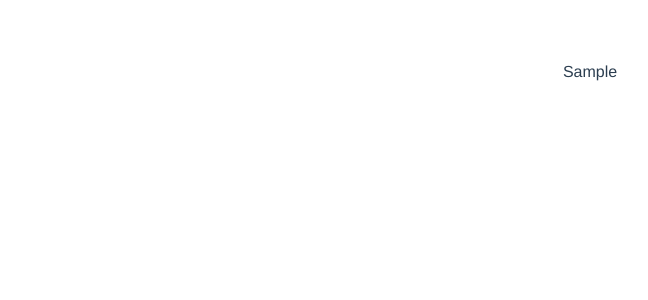
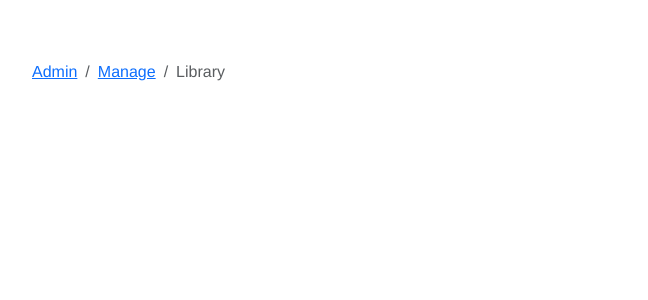
Before and after one commit to rngs/learn-vue, a Vue app in the folder vue-sample/: page / in a window 1280 px wide. Shown: the top 300 px of the page, without its empty margins (50-698 px from the left). Built offline with nearby package versions, Linux system fonts and the light colour scheme.

Commit message:
パンくず作成

```diff
--- a/vue-sample/src/pages/Sample.vue
+++ b/vue-sample/src/pages/Sample.vue
@@ -1,8 +1,35 @@
 <template>
-  <div>Sample</div>
+  <div class="container">
+    <Breadcrumb :items="breadcrumb" />
+  </div>
 </template>
 
 <script>
+  import Breadcrumb from "./common/snipets/breadcrumb/Breadcrumb";
+
+  export default {
+    components: {
+      Breadcrumb
+    },
+    data() {
+      return {
+        breadcrumb: [
+          {
+            text: 'Admin',
+            href: '#'
+          },
+          {
+            text: 'Manage',
+            href: '#'
+          },
+          {
+            text: 'Library',
+            active: true
+          }
+        ]
+      }
+    }
+  };
 </script>
 
 <style>
--- /dev/null
+++ b/vue-sample/src/pages/common/snipets/breadcrumb/Breadcrumb.vue
@@ -0,0 +1,9 @@
+<template>
+    <b-breadcrumb :items="items" />
+</template>
+
+<script>
+    export default {
+        props: ["items"]
+    }
+</script>
```
